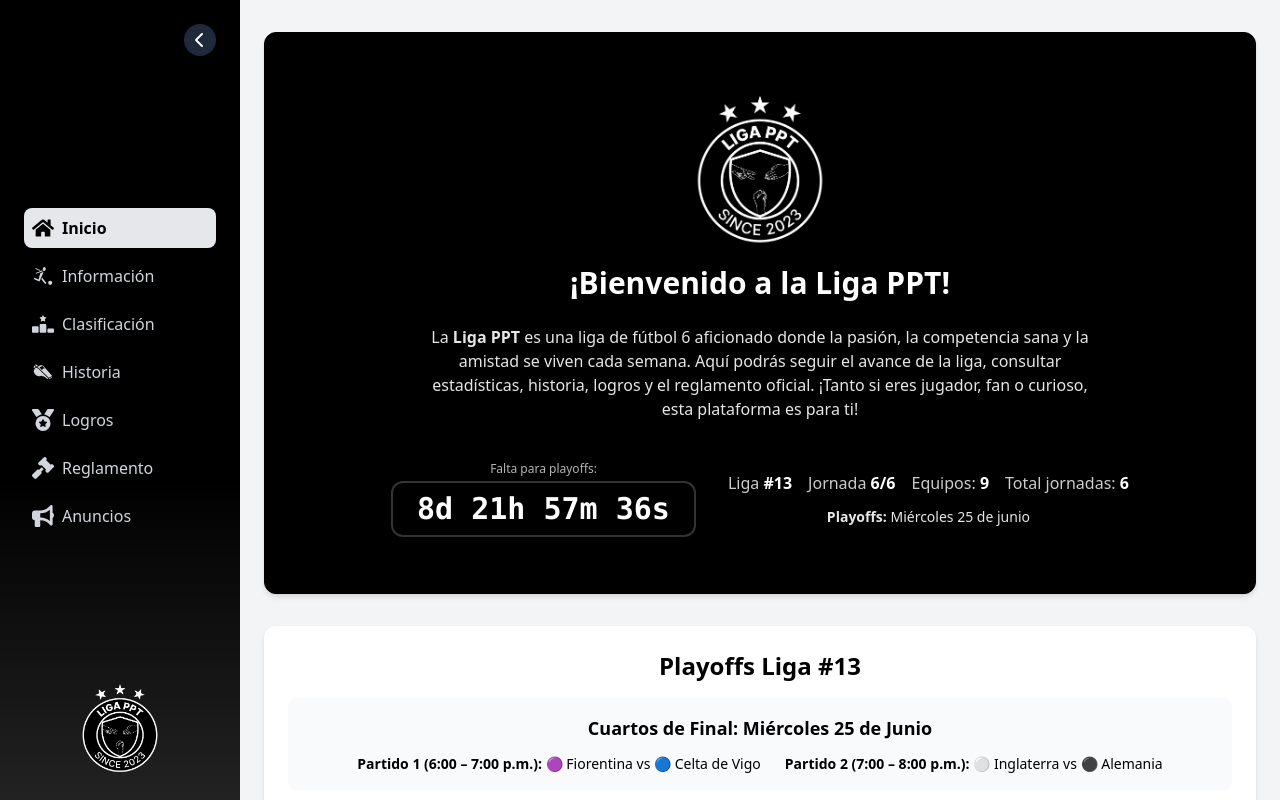
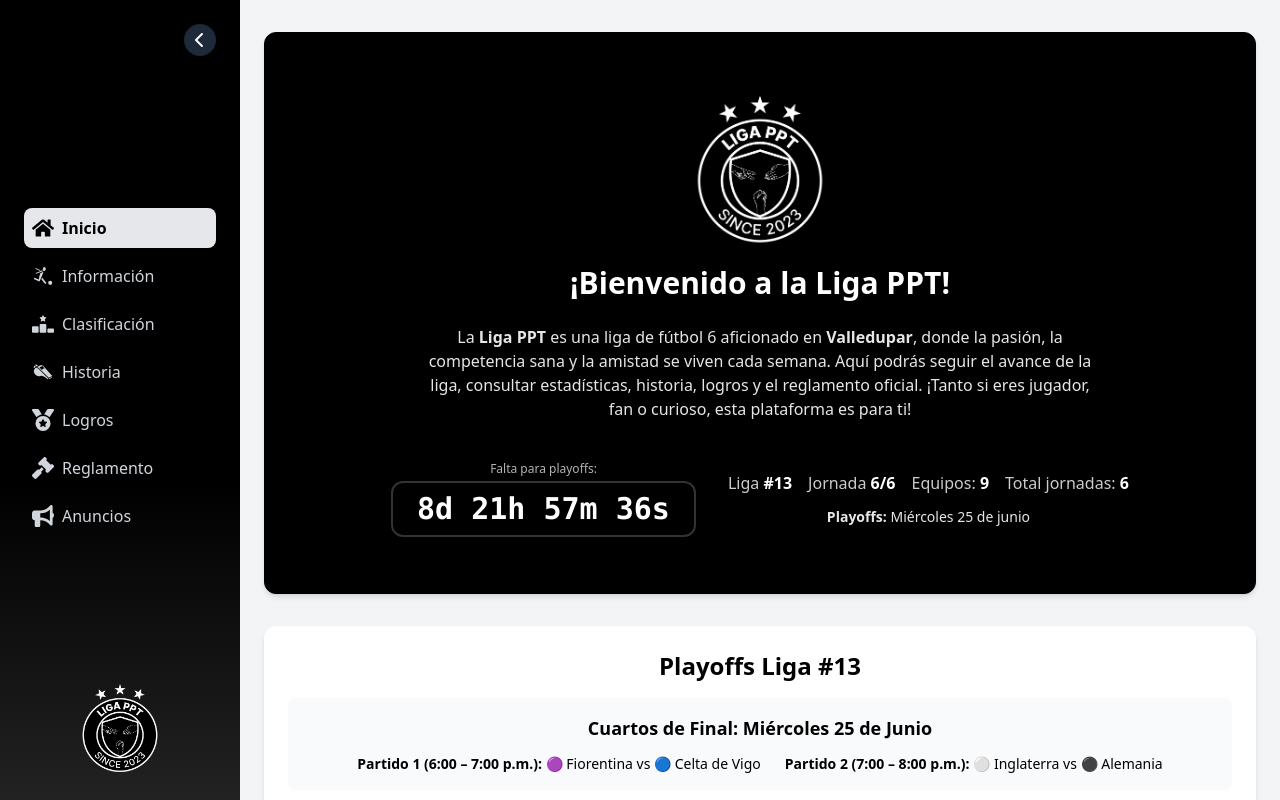
Before and after one commit to marianoamaris/liga-ppt, a React (Vite) app: page / in a window 1280 px wide. Built offline with nearby package versions, Linux system fonts and the light colour scheme.

Commit message:
Mejoras en SEO y search engines

```diff
--- a/index.html
+++ b/index.html
@@ -4,25 +4,37 @@
     <meta charset="UTF-8" />
     <link rel="icon" type="image/svg+xml" href="/favicon.svg" />
     <meta name="viewport" content="width=device-width, initial-scale=1.0" />
-    <title>Liga PPT</title>
+    <meta name="theme-color" content="#000000" />
+    <meta
+      name="keywords"
+      content="liga ppt, futbol valledupar, futbol aficionado, futbol 6, torneo de futbol valledupar, liga de futbol"
+    />
+
+    <!-- HTML Meta Tags -->
+    <title>Liga PPT Valledupar - Liga de Fútbol Aficionado</title>
     <meta
       name="description"
-      content="Plataforma oficial de la Liga PPT. Consulta la clasificación, estadísticas, historial y reglamento de la liga."
+      content="Plataforma oficial de la Liga PPT en Valledupar. Consulta la clasificación, estadísticas, historial y reglamento de nuestra liga de fútbol 6 amateur."
     />
-    <meta name="theme-color" content="#000000" />
-    <!-- Open Graph / Facebook -->
+
+    <!-- Facebook Meta Tags -->
+    <meta property="og:url" content="https://ligappt.com" />
     <meta property="og:type" content="website" />
-    <meta property="og:url" content="https://ligappt.com/" />
+    <title>Liga PPT Valledupar - Liga de Fútbol Aficionado</title>
     <meta property="og:title" content="Liga PPT - Pasión, Amistad y Fútbol" />
     <meta
       property="og:description"
       content="Plataforma oficial de la Liga PPT. Consulta la clasificación, estadísticas, historial y reglamento de la liga."
     />
     <meta property="og:image" content="https://ligappt.com/PPT.png" />
+
     <!-- Twitter -->
+    <meta property="twitter:url" content="https://ligappt.com" />
     <meta property="twitter:card" content="summary_large_image" />
-    <meta property="twitter:url" content="https://ligappt.com/" />
-    <meta property="twitter:title" content="Liga PPT" />
+    <meta
+      property="twitter:title"
+      content="Liga PPT - Pasión, Amistad y Fútbol"
+    />
     <meta
       property="twitter:description"
       content="Plataforma oficial de la Liga PPT. Consulta la clasificación, estadísticas, historial y reglamento de la liga."
--- a/src/pages/Home.tsx
+++ b/src/pages/Home.tsx
@@ -23,11 +23,11 @@ export const Home: React.FC = () => {
             ¡Bienvenido a la Liga PPT!
           </div>
           <div className="max-w-2xl mb-4 text-base text-center text-white/90">
-            La <b>Liga PPT</b> es una liga de fútbol 6 aficionado donde la
-            pasión, la competencia sana y la amistad se viven cada semana. Aquí
-            podrás seguir el avance de la liga, consultar estadísticas,
-            historia, logros y el reglamento oficial. ¡Tanto si eres jugador,
-            fan o curioso, esta plataforma es para ti!
+            La <b>Liga PPT</b> es una liga de fútbol 6 aficionado en{" "}
+            <b>Valledupar</b>, donde la pasión, la competencia sana y la amistad
+            se viven cada semana. Aquí podrás seguir el avance de la liga,
+            consultar estadísticas, historia, logros y el reglamento oficial.
+            ¡Tanto si eres jugador, fan o curioso, esta plataforma es para ti!
           </div>
           <div className="flex flex-col items-center justify-center w-full gap-8 mt-2 md:flex-row">
             <div className="flex flex-col items-center justify-center">
```
Also changed, not shown: public/robots.txt (added), 1 other file (tests, documents, lock files or other folders).
